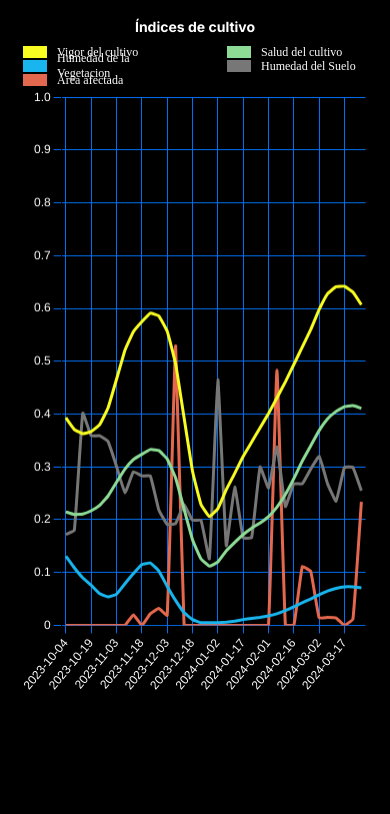
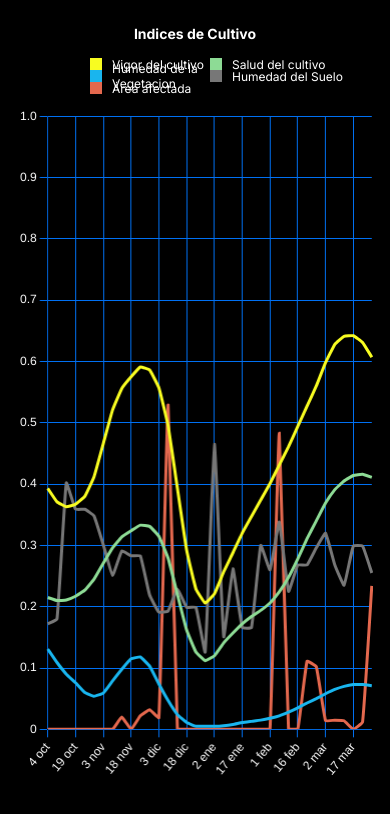
Before and after one commit to Priver-Group/new-chart, a plain HTML site: page index.html in a window 390 px wide. Drawn offline with nearby package versions, Linux system fonts and the light colour scheme.

Commit message:
minor config

```diff
--- a/crop_indices.js
+++ b/crop_indices.js
@@ -1,10 +1,12 @@
-document.addEventListener('DOMContentLoaded', () => {
-  graphic()
-})
+function formatDate(date) {
+  const options = { month: 'short' };
+  const dateObj = new Date(date);
+  return `${dateObj.getDate()} ${dateObj.toLocaleString('es-ES', options)}`;
+}
 
-function graphic() {
+function graphic(crop_indices_url) {
   // fetch ('data or endpoint petition')
-  fetch('average_crop_indices_farm-0000000014_04-A-1-4-121-907.json')
+  fetch(crop_indices_url)
     .then((response) => response.json())
     .then((jsonData) => {
       const jsonDates = Object.values(jsonData.data.Dates)
@@ -12,7 +14,7 @@ function graphic() {
       console.log(acronyms)
       console.log(jsonDates)
 
-      const labels = jsonDates
+      const labels = jsonDates.map(formatDate);
       console.log(labels)
       const colors = [
         '#F8FC21',
@@ -40,11 +42,17 @@ function graphic() {
         pointRadius: (context) => {
           return 0
         },
+        tooltip: {
+          callbacks: {
+            label: (context) => {
+              return `${label}: ${context.parsed.y.toFixed(2)}`
+            },
+          },
+        },
       }))
       console.log(datasets)
 
       const gridColor = '#0070F3'
-      const gridColor2 = '#4c8aba'
       const textColor = '#FFFFFF'
 
       const config = {
@@ -102,7 +110,7 @@ function graphic() {
             },
             x: {
               stacked: true,
-              offset: true,
+              offset: false,
               ticks: {
                 color: textColor,
                 beginAtZero: true,
@@ -154,11 +162,12 @@ const getOrCreateLegendList = (chart, id) => {
     listContainer = document.createElement('ul')
     if (window.matchMedia('(max-width: 400px)').matches) {
       listContainer.classList.add('chartLegend')
-      listContainer.style.display = 'flex'
+      listContainer.style.display = 'grid'
+      listContainer.style.gridTemplateColumns = '120px 120px'
+      listContainer.style.gridTemplateRows = '12px 12px 12px 12px'
       listContainer.style.flexDirection = 'row'
       listContainer.style.margin = 0
       listContainer.style.padding = 0
-      listContainer.style.flexWrap = 'wrap'
       listContainer.style.alignItems = 'center'
       listContainer.style.justifyContent = 'space-between'
     } else {
@@ -198,12 +207,16 @@ const htmlLegendPlugin = {
         li.style.height = '12px'
         li.style.width = '140px'
         li.style.fontSize = '12px'
+        ;(li.style.fontFamily = 'Inter'), 'sans-serif'
       } else {
         li.style.alignItems = 'center'
         li.style.cursor = 'pointer'
         li.style.display = 'flex'
         li.style.flexDirection = 'row'
-        li.style.marginLeft = '20px'
+        li.style.marginLeft = '10px'
+        li.style.justifyContent = 'center'
+        li.style.fontSize = '12px'
+        ;(li.style.fontFamily = 'Inter'), 'sans-serif'
       }
 
       li.onclick = () => {
@@ -229,18 +242,17 @@ const htmlLegendPlugin = {
         boxSpan.style.display = 'flex'
         boxSpan.style.flexShrink = 0
         boxSpan.style.height = '12px'
-        boxSpan.style.width = '24px'
         boxSpan.style.marginRight = '10px'
+        boxSpan.style.width = '12px'
       } else {
         boxSpan.style.background = item.fillStyle
         boxSpan.style.borderColor = item.strokeStyle
         boxSpan.style.borderWidth = item.lineWidth + 'px'
         boxSpan.style.display = 'inline-block'
         boxSpan.style.flexShrink = 0
-        boxSpan.style.height = '20px'
-        boxSpan.style.width = '40px'
+        boxSpan.style.height = '12px'
+        boxSpan.style.width = '12px'
         boxSpan.style.marginRight = '10px'
-
       }
 
       // Text
--- a/index.html
+++ b/index.html
@@ -20,14 +20,19 @@
         align-items: center;
         flex-direction: column;
       }
-      .text {
+      .text-container {
+        display: flex;
+        align-items: center;
+        justify-content: center;
+        height: 30px;
+      }
+      h1 {
         display: flex;
         justify-content: center;
         align-items: center;
         color: white;
-        font-size: 40px;
+        font-size: 20px;
         font-family: 'Inter', sans-serif;
-        margin: 10px;
       }
       .canvasDiv {
         display: flex;
@@ -36,7 +41,7 @@
         flex-direction: column;
         background: #000000f1;
         width: 95%;
-        height: 82vh;
+        height: 90vh;
       }
       canvas {
         animation: scale-up-top-left 1s;
@@ -53,30 +58,20 @@
         }
       }
 
-      @media screen and (max-width: 800px) {
-        .container {
-          display: flex;
-          justify-content: flex-start;
-          align-items: center;
-          flex-direction: column;
+      @media screen and (max-width: 400px) {
+        .text-container {
+          width: 300px;
         }
-        .text {
-          font-size: 14px;
-        }
-        .canvasDiv {
-          width: 92%;
-          height: 75vh;
-        }
-      }
-
-      @media screen and (max-width: 400px) {
-        .text {
+        h1 {
           font-size: 14px;
           margin: 10px;
         }
         .canvasDiv {
-          width: 92%;
-          height: 72vh;
+          width: 95%;
+          height: 80vh;
+        }
+        .text-container {
+          margin: 10px;
         }
       }
     </style>
@@ -85,8 +80,8 @@
   </head>
   <body>
     <div class="container">
-      <div class="textContainer">
-        <h1 class="text">Índices de cultivo</h1>
+      <div class="text-container">
+        <h1>Indices de Cultivo</h1>
       </div>
       <div id="legend-container"></div>
       <div class="canvasDiv">
@@ -95,5 +90,13 @@
     </div>
 
     <script src="crop_indices.js"></script>
+    <script>
+      document.addEventListener('DOMContentLoaded', () => {
+        const crop_indices_url =
+          'average_crop_indices_farm-0000000014_04-A-1-4-121-907.json'
+
+        graphic(crop_indices_url)
+      })
+    </script>
   </body>
 </html>
```
